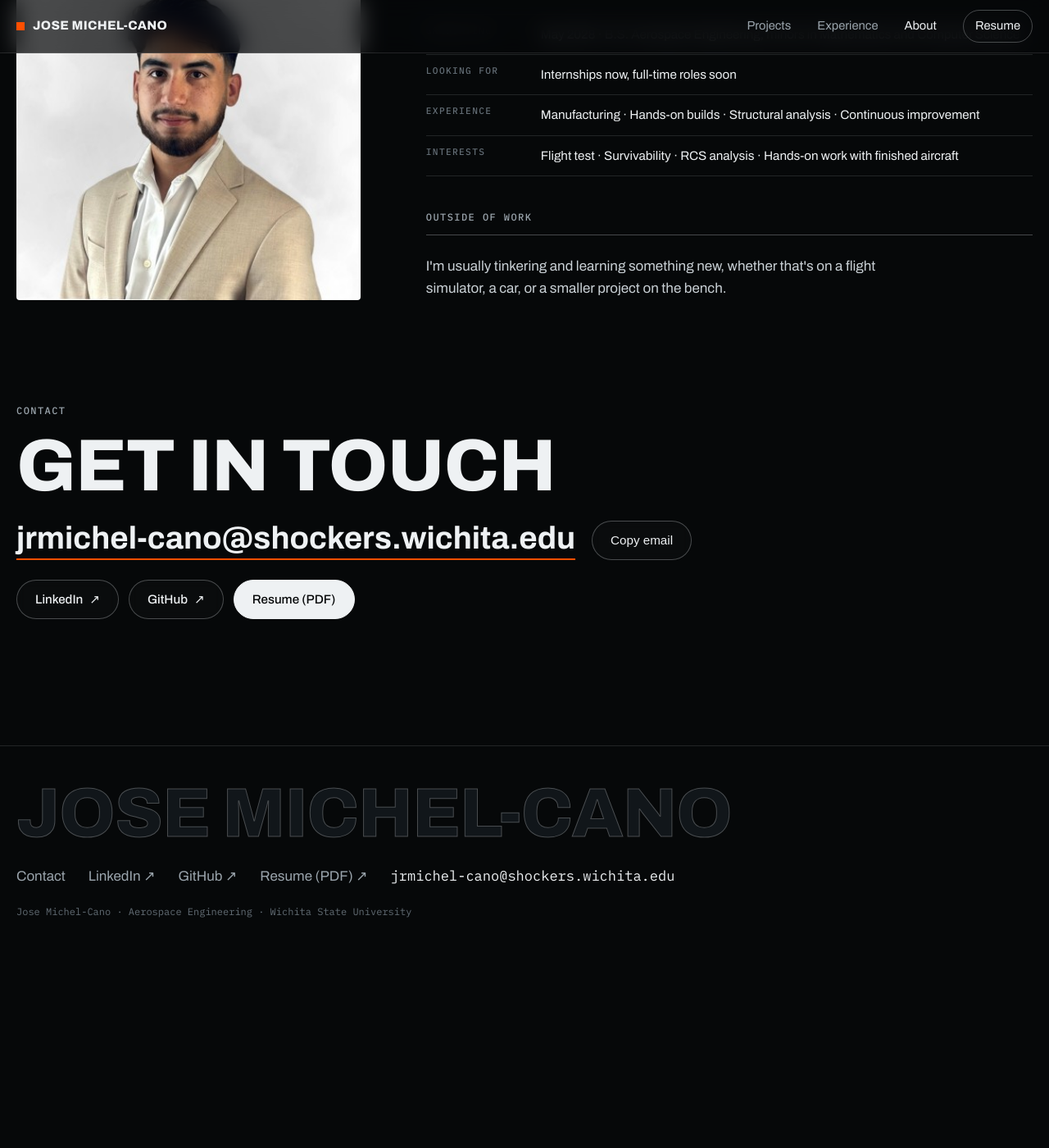
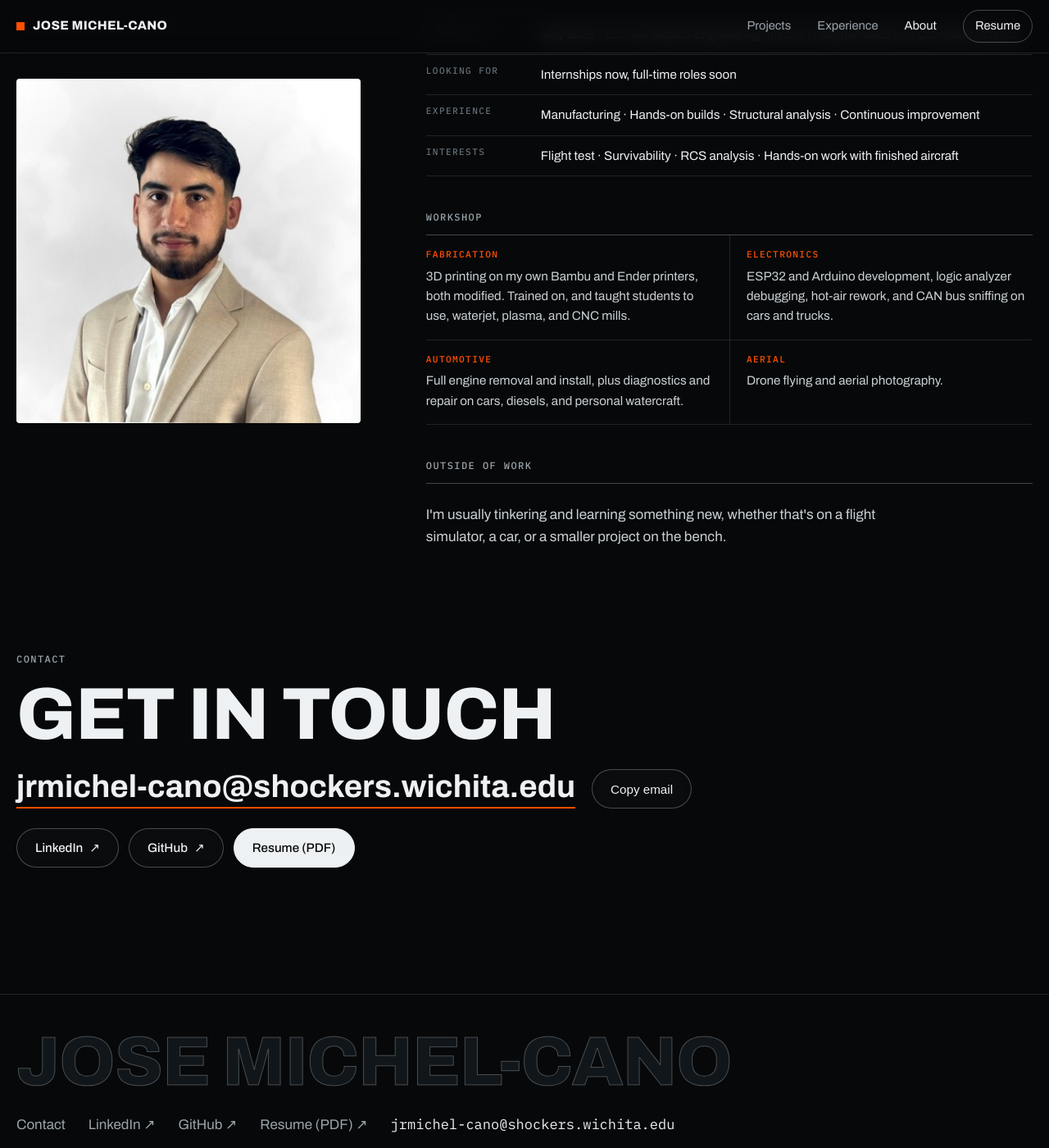
Before and after one commit to jmichelcano/jmichelcano.github.io, a Jekyll site: the page built from about.html, in a window 1280 px wide and 1400 px high, scrolled down 777 px. Shown: the whole window at 82% size. Built offline with Jekyll 4.4.1, drawn with Linux system fonts in a browser that asks for light colours; before the commit the page ends 1934 px from its top, so only the background shows below that.

Commit message:
About: add Workshop capabilities block
Co-Authored-By: Claude Opus 5.5 <noreply@anthropic.com>
Claude-Session: https://claude.ai/code/session_01WACZZMW19NHfxAN4dgkvYk

```diff
--- a/about.html
+++ b/about.html
@@ -28,6 +28,16 @@ summary: About Jose Michel-Cano, an aerospace engineering student at Wichita Sta
       <div><dt>Interests</dt><dd>Flight test · Survivability · RCS analysis · Hands-on work with finished aircraft</dd></div>
     </dl>
 
+    <div class="workshop">
+      <h2 class="section-label mono">Workshop</h2>
+      <dl class="workshop-grid">
+        <div><dt>Fabrication</dt><dd>3D printing on my own Bambu and Ender printers, both modified. Trained on, and taught students to use, waterjet, plasma, and CNC mills.</dd></div>
+        <div><dt>Electronics</dt><dd>ESP32 and Arduino development, logic analyzer debugging, hot-air rework, and CAN bus sniffing on cars and trucks.</dd></div>
+        <div><dt>Automotive</dt><dd>Full engine removal and install, plus diagnostics and repair on cars, diesels, and personal watercraft.</dd></div>
+        <div><dt>Aerial</dt><dd>Drone flying and aerial photography.</dd></div>
+      </dl>
+    </div>
+
     <div class="about-outside">
       <h2 class="section-label mono">Outside of work</h2>
       <p>I'm usually tinkering and learning something new, whether that's on a flight simulator, a car, or a smaller project on the bench.</p>
--- a/assets/css/site.css
+++ b/assets/css/site.css
@@ -370,6 +370,15 @@ body:has(.p-next) .site-footer { margin-top: 0; border-top: 0; }
   .about-photo { position: static; }
   .about-photo img { max-width: 240px; }
 }
+.workshop-grid { margin: -24px 0 0; display: grid; grid-template-columns: repeat(2, minmax(0, 1fr)); gap: 0; }
+.workshop-grid > div { display: flex; flex-direction: column; gap: 6px; padding: 16px 20px 16px 0; border-bottom: 1px solid var(--line); min-width: 0; }
+.workshop-grid > div:nth-child(even) { padding-left: 20px; padding-right: 0; border-left: 1px solid var(--line); }
+.workshop-grid dt { font: 500 0.7rem/1.4 var(--f-mono); letter-spacing: 0.12em; text-transform: uppercase; color: var(--accent); }
+.workshop-grid dd { margin: 0; color: #c9d0d5; font-size: 0.95rem; }
+@media (max-width: 560px) {
+  .workshop-grid { grid-template-columns: 1fr; }
+  .workshop-grid > div:nth-child(even) { padding-left: 0; border-left: 0; }
+}
 .contact { padding-top: clamp(80px, 10vw, 140px); display: flex; flex-direction: column; gap: 18px; }
 .contact-email { display: flex; flex-wrap: wrap; align-items: center; gap: 12px 20px; margin-block: 8px 6px; }
 .contact-address { font: 700 clamp(0.95rem, 3.6vw, 2.4rem)/1.1 var(--f-display); font-stretch: 105%; text-decoration: none; overflow-wrap: anywhere; border-bottom: 2px solid var(--accent); padding-bottom: 4px; }
```
